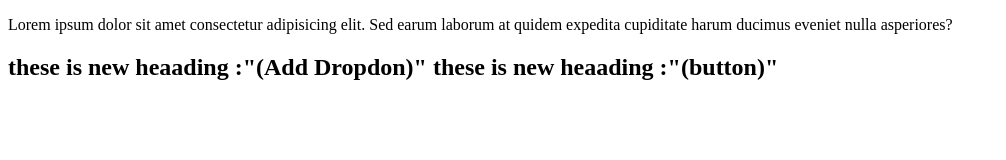
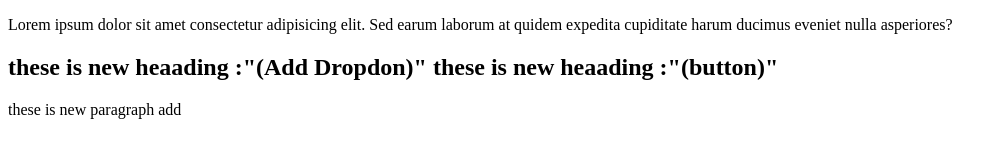
Before and after one commit to avi1228k/localRepo, a plain HTML site: page index.html in a window 1280 px wide. Shown: the whole page, without its empty margins (0-1006 px from the left). Drawn offline with Linux system fonts and the light colour scheme.

Commit message:
added new para

```diff
--- a/index.html
+++ b/index.html
@@ -18,5 +18,10 @@
         these is new heaading :"(button)"
 
     </h2>
+
+<p>
+    these is new paragraph add
+</p>
+
 </body>
 </html>
```
